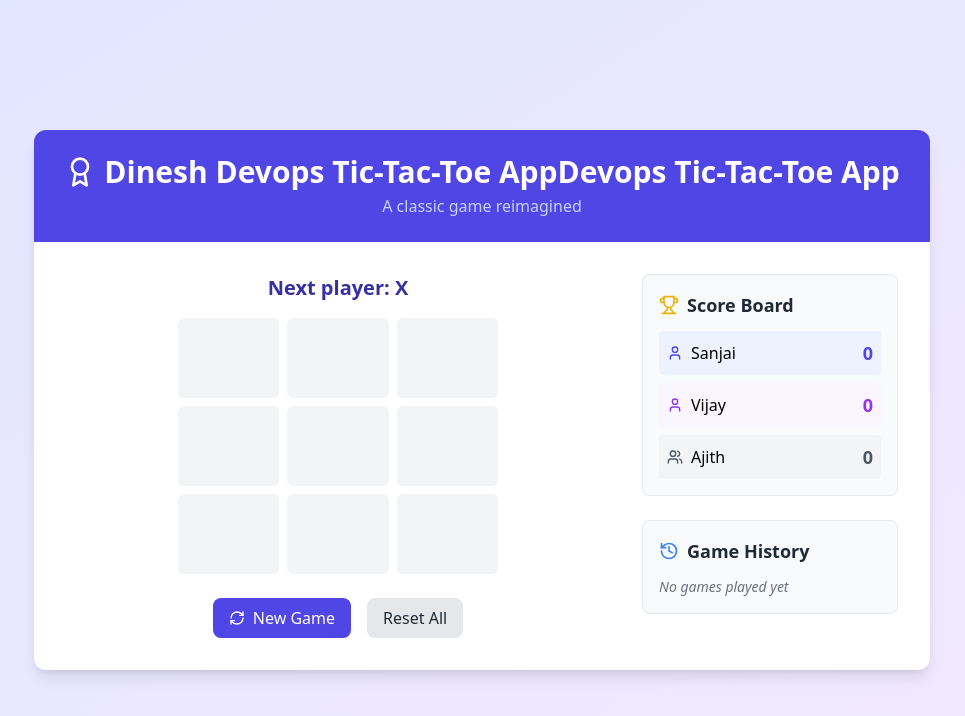
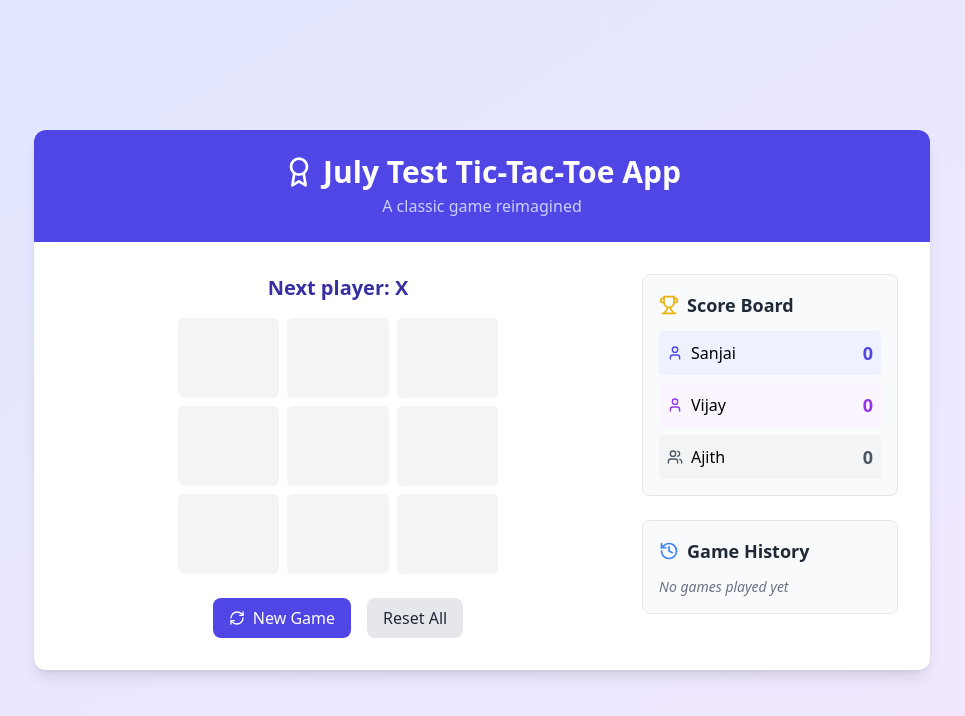
Before and after one commit to hackeronedilip/app, a React (Vite) app: page / in a window 1280 px wide. Shown: the top 716 px of the page, without its empty margins (158-1123 px from the left). Built offline with nearby package versions, Linux system fonts and the light colour scheme.

Commit message:
Update App.tsx

```diff
--- a/src/App.tsx
+++ b/src/App.tsx
@@ -99,7 +99,7 @@ function App() {
         <div className="p-6 bg-indigo-600 text-white text-center">
           <h1 className="text-3xl font-bold flex items-center justify-center gap-2">
             <Award className="h-8 w-8" />
-            Dinesh Devops Tic-Tac-Toe AppDevops Tic-Tac-Toe App
+            July Test  Tic-Tac-Toe App
           </h1>
           <p className="text-indigo-200 mt-1">A classic game reimagined</p>
         </div>
```
